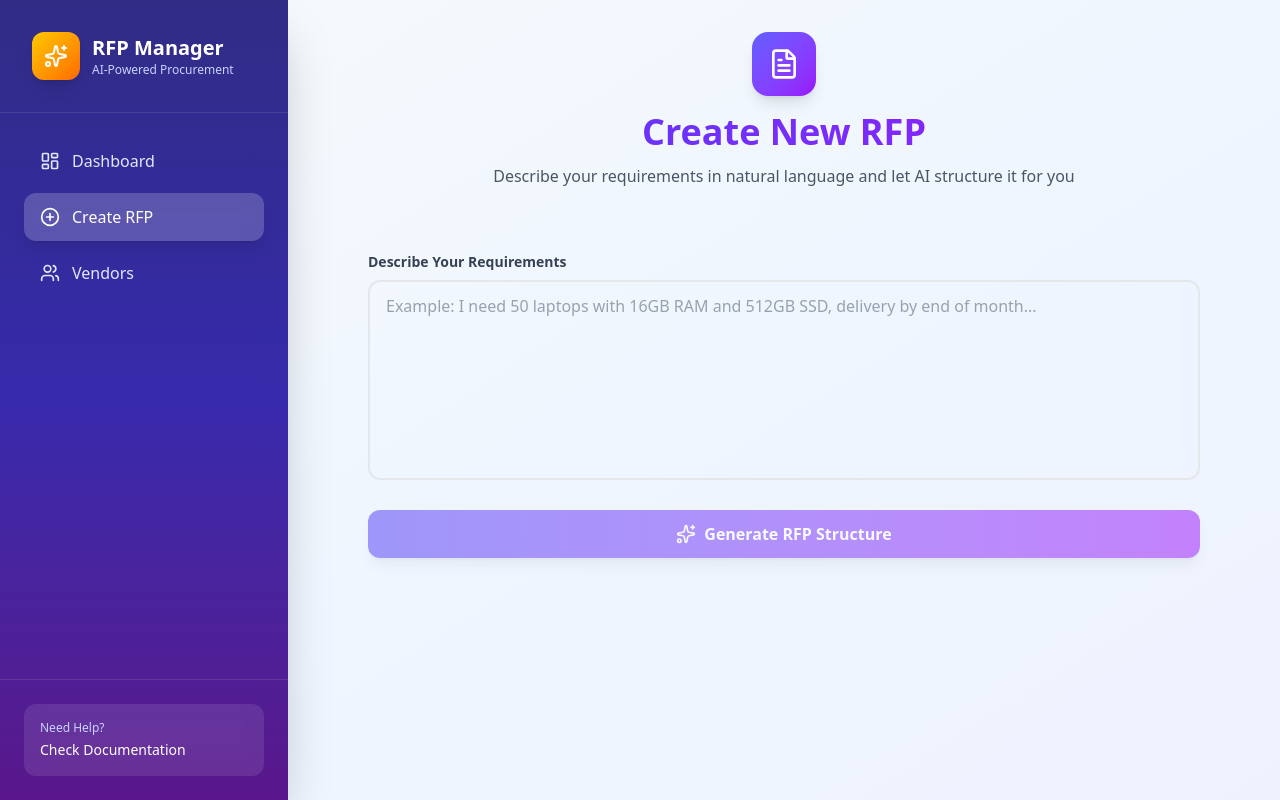
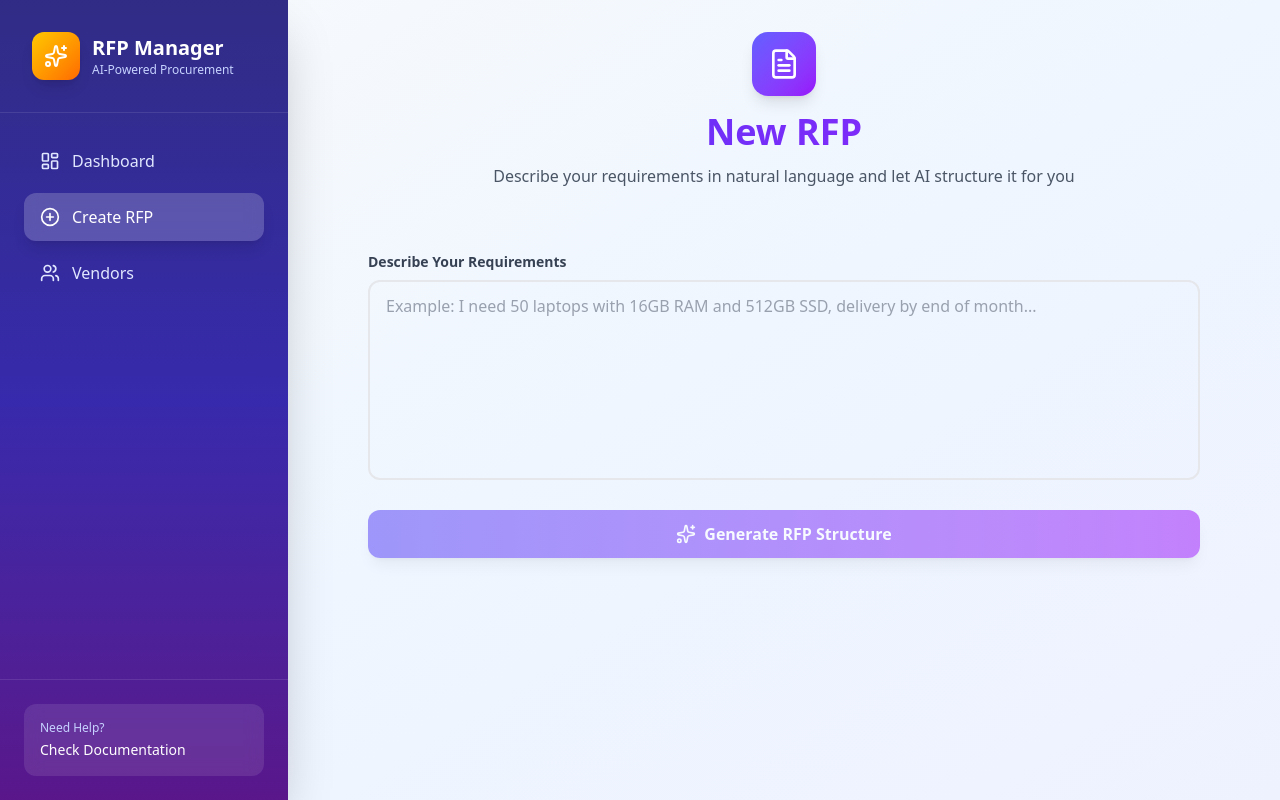
Before and after one commit to utkars3/VendorFlow, a React app in the folder frontend/: page /create in a window 1280 px wide. Built offline with nearby package versions, Linux system fonts and the light colour scheme; the HTML template or start-up script is replaced by a standard one.

Commit message:
Fix : Name changed for RFP page

```diff
--- a/frontend/src/pages/CreateRFP.tsx
+++ b/frontend/src/pages/CreateRFP.tsx
@@ -50,7 +50,7 @@ const CreateRFP = () => {
           <FileText className="w-8 h-8 text-white" />
         </div>
         <h1 className="text-4xl font-bold bg-gradient-to-r from-indigo-600 to-purple-600 bg-clip-text text-transparent mb-3">
-          Create New RFP
+          New RFP
         </h1>
         <p className="text-gray-600">Describe your requirements in natural language and let AI structure it for you</p>
       </div>
```
